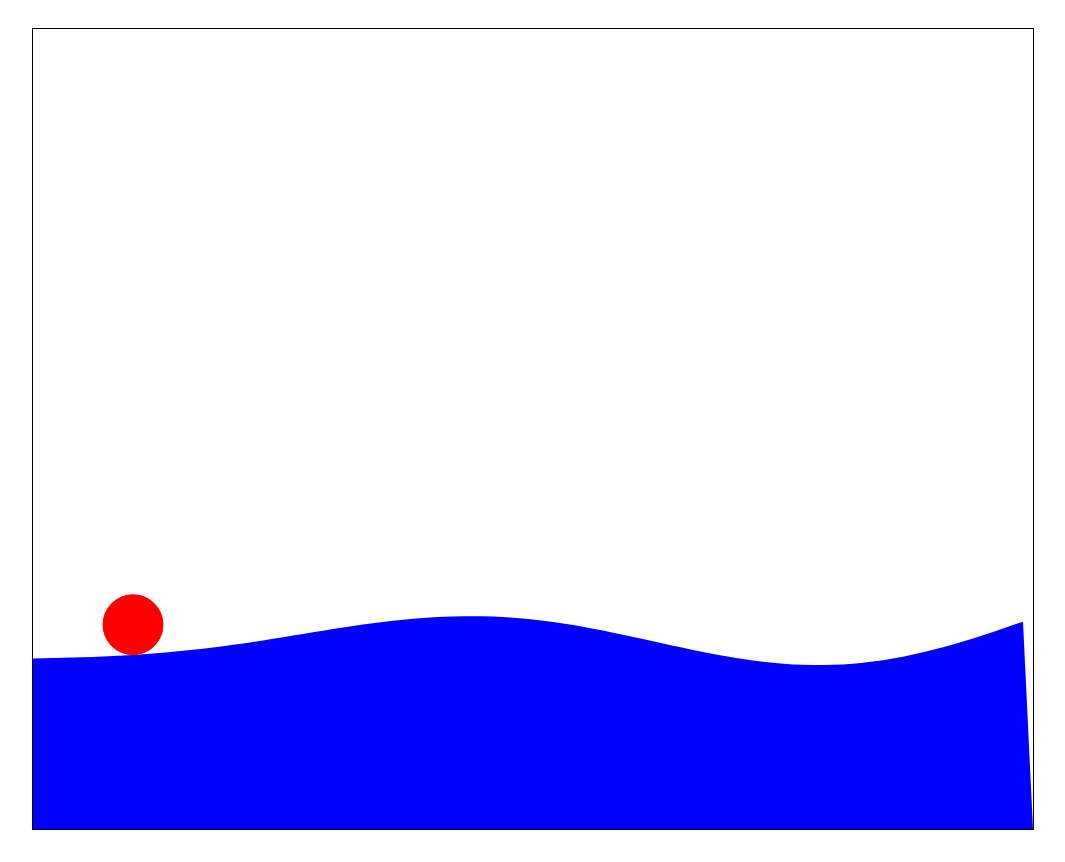
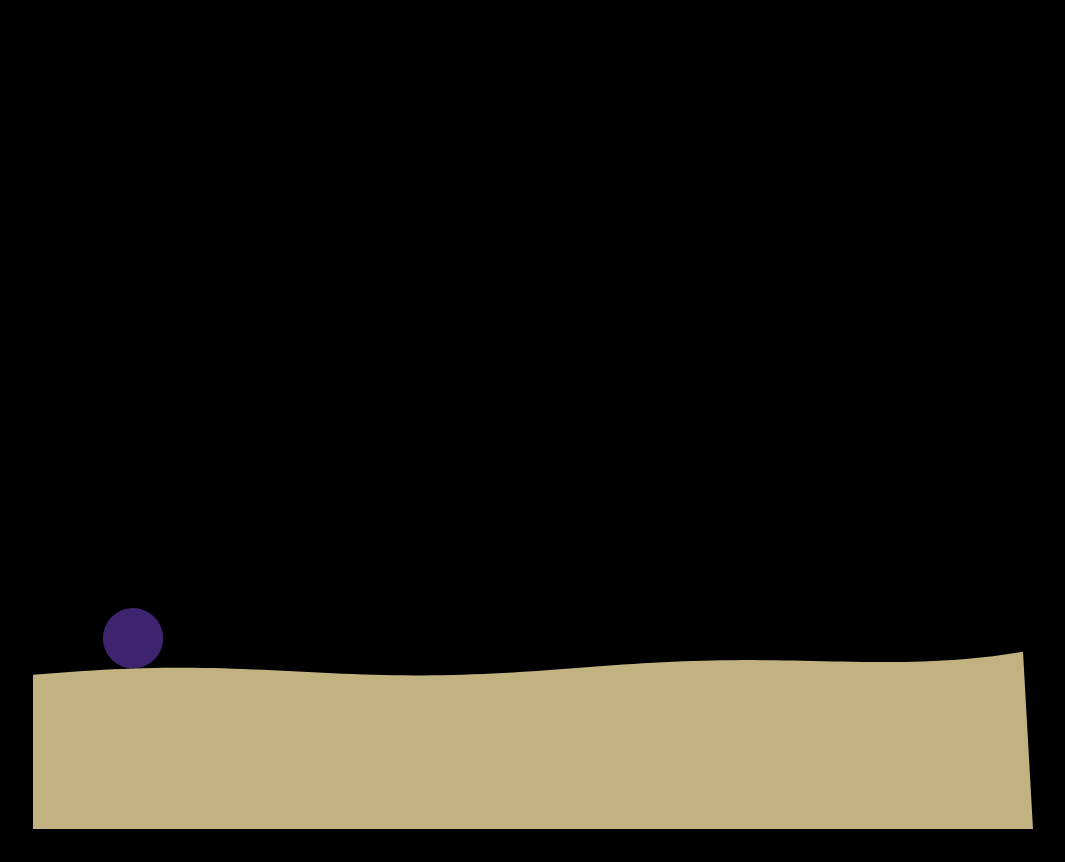
Before and after one commit to OilyPotato819/dune, a plain HTML site: page index.html in a window 1280 px wide. Shown: the whole page, without its empty margins (107-1172 px from the left). Drawn offline with Linux system fonts and the light colour scheme.

Commit message:
debugging

```diff
--- a/script.js
+++ b/script.js
@@ -1,5 +1,5 @@
-const cnv = document.getElementById('canvas');
-const ctx = cnv.getContext('2d');
+const cnv = document.getElementById("canvas");
+const ctx = cnv.getContext("2d");
 
 cnv.width = 1000;
 cnv.height = 800;
@@ -11,16 +11,18 @@ const fMin = 0.001;
 const fMax = 0.01;
 const segmentNum = 100;
 const yOffset = 600;
+const ballColor = "#3e236e";
+const duneColor = "#c2b280";
 
-let timeout = 0;
+let timeout = 1;
 let waves = [];
 let gameWindow = { x: 0, y: 0 };
 
-document.addEventListener('mousedown', () => {
+document.addEventListener("mousedown", () => {
   ball.gravity += ball.gravityIncrease;
 });
 
-document.addEventListener('mouseup', () => {
+document.addEventListener("mouseup", () => {
   ball.gravity -= ball.gravityIncrease;
 });
 
@@ -38,12 +40,10 @@ let ball = {
     this.move();
     this.checkCollision();
 
-    ctx.fillStyle = 'red';
-    ctx.strokeStyle = 'red';
+    ctx.fillStyle = ballColor;
     ctx.beginPath();
     ctx.arc(this.x - gameWindow.x, this.y, this.r, 0, 2 * Math.PI);
     ctx.fill();
-    ctx.stroke();
   },
 
   move() {
@@ -60,43 +60,71 @@ let ball = {
     let collision;
     let deepestPoint;
 
-    if (Math.abs(evaluateWaves(this.x - this.r) - this.y) > this.r * 2 && Math.abs(evaluateWaves(this.x + this.r) - this.y) > this.r * 2) {
+    if (
+      Math.abs(evaluateWaves(this.x - this.r) - this.y) > this.r * 2 &&
+      Math.abs(evaluateWaves(this.x + this.r) - this.y) > this.r * 2
+    ) {
       return;
     }
+
+    ctx.fillStyle = ballColor;
+    ctx.beginPath();
+    ctx.arc(this.x - gameWindow.x, this.y, this.r, 0, 2 * Math.PI);
+    ctx.fill();
 
     for (let n = 1; n < pointNum; n++) {
       const theta = Math.PI / pointNum;
       const angle = theta * n;
-      const currentPoint = { x: this.x + this.r * Math.cos(angle), y: this.y + this.r * Math.sin(angle) };
+      const currentPoint = {
+        x: this.x + this.r * Math.cos(angle),
+        y: this.y + this.r * Math.sin(angle),
+      };
       const waveHeight = evaluateWaves(currentPoint.x);
 
       if (currentPoint.y > waveHeight) {
         collision = true;
       }
 
+      ctx.fillStyle = "red";
+
       if (!deepestPoint || deepestPoint.dy < currentPoint.y - waveHeight) {
         deepestPoint = { x: currentPoint.x, dy: currentPoint.y - waveHeight };
+        ctx.fillStyle = "blue";
       }
+
+      ctx.fillRect(currentPoint.x - 2 + gameWindow.x, currentPoint.y - 2, 4, 4);
     }
 
     if (collision) {
       this.vy -= this.gravity;
       this.y -= deepestPoint.dy;
 
-      let tanPoint1 = { x: deepestPoint.x - 0.001, y: evaluateWaves(deepestPoint.x - 0.001) };
-      let tanPoint2 = { x: deepestPoint.x + 0.001, y: evaluateWaves(deepestPoint.x + 0.001) };
+      let tanPoint1 = {
+        x: deepestPoint.x - 0.001,
+        y: evaluateWaves(deepestPoint.x - 0.001),
+      };
+      let tanPoint2 = {
+        x: deepestPoint.x + 0.001,
+        y: evaluateWaves(deepestPoint.x + 0.001),
+      };
 
       this.updateVelocities(tanPoint1, tanPoint2);
     }
   },
 
   updateVelocities(tanPoint1, tanPoint2) {
-    let slopeAngle = Math.atan2(tanPoint2.y - tanPoint1.y, tanPoint2.x - tanPoint1.x);
-    slopeAngle = (this.vx || tanPoint2.y - tanPoint1.y) > 0 ? slopeAngle : slopeAngle + Math.PI;
+    let slopeAngle = Math.atan2(
+      tanPoint2.y - tanPoint1.y,
+      tanPoint2.x - tanPoint1.x
+    );
+    slopeAngle =
+      (this.vx || tanPoint2.y - tanPoint1.y) > 0
+        ? slopeAngle
+        : slopeAngle + Math.PI;
 
     const initialSpeed = Math.sqrt(this.vx ** 2 + this.vy ** 2);
 
-    const friction = 0.995;
+    const friction = 1;
 
     this.vx = initialSpeed * Math.cos(slopeAngle) * friction;
     this.vy = initialSpeed * Math.sin(slopeAngle) * friction;
@@ -141,7 +169,7 @@ function drawWaves() {
   ctx.lineTo(0, cnv.height);
   ctx.lineTo(0, firstY);
 
-  ctx.fillStyle = 'blue';
+  ctx.fillStyle = duneColor;
   ctx.fill();
 }
 
@@ -155,7 +183,6 @@ function evaluateWaves(x) {
 
 function animate() {
   ctx.clearRect(0, 0, cnv.width, cnv.height);
-
   drawWaves();
   ball.draw();
 
--- a/style.css
+++ b/style.css
@@ -1,6 +1,7 @@
 body {
   text-align: center;
   padding: 20px;
+  background-color: black;
 }
 
 canvas {
```
